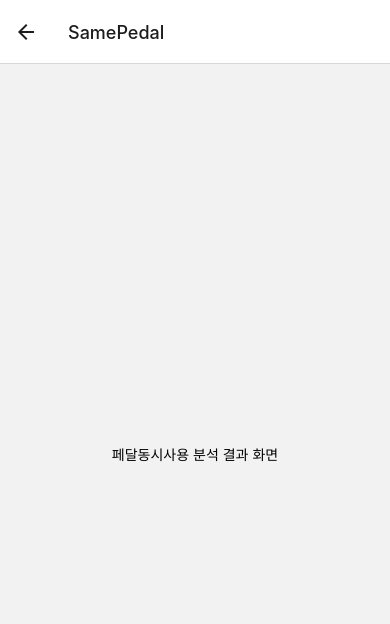
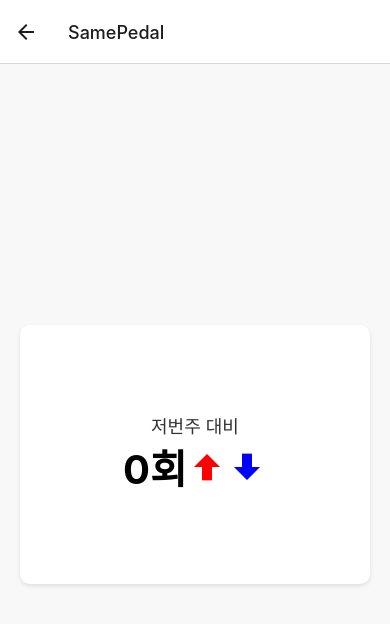
Before and after one commit to tjrwls1211/DRC, a React Native app in the folder drc-app/: screen /SamePedal in a window 390 px wide. Shown: the top 624 px of the page. Built offline with nearby package versions, Linux system fonts and the light colour scheme.

Commit message:
feat: 생성한 Card 컴포넌트 화면에 출력

```diff
--- a/drc-app/src/screens/Analysis/SamePedal.js
+++ b/drc-app/src/screens/Analysis/SamePedal.js
@@ -1,12 +1,22 @@
 import React from 'react';
-import { View, Text } from 'react-native';
+import { View, Text, StyleSheet } from 'react-native';
+import AnalysisCard from '../../components/Card/AnalysisCard';
 
 const SamePedal = () => {
   return (
-    <View style={{ flex: 1, justifyContent: 'center', alignItems: 'center' }}>
-      <Text>페달동시사용 분석 결과 화면</Text>
+    <View style={styles.container}>
+      <AnalysisCard num="0" />
     </View>
   );
 };
 
+const styles = StyleSheet.create({
+  container: {
+    flex: 1, // 부모 컨테이너가 화면 전체를 차지하도록 설정
+    padding: 20, // 전체 화면에 여백 추가
+    justifyContent: 'center', // 자식 요소들을 위에서부터 정렬
+    backgroundColor: '#f8f8f8', // 전체 배경 색상
+  },
+});
+
 export default SamePedal;
--- a/drc-app/src/screens/Analysis/SuddenAcceleration.js
+++ b/drc-app/src/screens/Analysis/SuddenAcceleration.js
@@ -1,12 +1,22 @@
 import React from 'react';
-import { View, Text } from 'react-native';
+import { View, Text, StyleSheet } from 'react-native';
+import AnalysisCard from '../../components/Card/AnalysisCard';
 
 const SuddenAcceleration = () => {
   return (
-    <View style={{ flex: 1, justifyContent: 'center', alignItems: 'center' }}>
-      <Text>급잘진 분석 결과 화면</Text>
+    <View style={styles.container}>
+      <AnalysisCard num="5" />
     </View>
   );
 };
 
+const styles = StyleSheet.create({
+  container: {
+    flex: 1, // 부모 컨테이너가 화면 전체를 차지하도록 설정
+    padding: 20, // 전체 화면에 여백 추가
+    justifyContent: 'center', // 자식 요소들을 위에서부터 정렬
+    backgroundColor: '#f8f8f8', // 전체 배경 색상
+  },
+});
+
 export default SuddenAcceleration;
--- a/drc-app/src/screens/Analysis/SuddenBraking.js
+++ b/drc-app/src/screens/Analysis/SuddenBraking.js
@@ -1,12 +1,22 @@
 import React from 'react';
-import { View, Text } from 'react-native';
+import { View, Text, StyleSheet } from 'react-native';
+import AnalysisCard from '../../components/Card/AnalysisCard';
 
 const SuddenBraking = () => {
   return (
-    <View style={{ flex: 1, justifyContent: 'center', alignItems: 'center' }}>
-      <Text>급정거 분석 결과 화면</Text>
+    <View style={styles.container}>
+        <AnalysisCard num="2" />
     </View>
   );
 };
 
+const styles = StyleSheet.create({
+  container: {
+    flex: 1, // 부모 컨테이너가 화면 전체를 차지하도록 설정
+    padding: 20, // 전체 화면에 여백 추가
+    justifyContent: 'center', // 자식 요소들을 위에서부터 정렬
+    backgroundColor: '#f8f8f8', // 전체 배경 색상
+  },
+});
+
 export default SuddenBraking;
--- a/drc-app/src/screens/MainScreen.js
+++ b/drc-app/src/screens/MainScreen.js
@@ -1,8 +1,12 @@
 import React from "react";
 import {View, StyleSheet, Button} from 'react-native';
-import Card from "../components/Card";
+import ViewCard from "../components/Card/ViewCard";
+import TouchCard from "../components/Card/TouchCard";
 import {useNavigation} from '@react-navigation/native';
 import AnalysisTabs from "./Analysis/AnalysisTabs";
+import Icon from 'react-native-vector-icons/FontAwesome';
+import Icon2 from 'react-native-vector-icons/MaterialCommunityIcons';
+import Icon3 from 'react-native-vector-icons/Ionicons';
 
 const MainScreen = () => {
     const navigation = useNavigation(); // 네비게이션 훅 사용
@@ -27,10 +31,12 @@ const MainScreen = () => {
                 <Button title="설정" onPress={() => navigation.navigate('SettingsScreen')} />
             </View>
 
+            <ViewCard name="OOO" score="30" />
+
             <View style={styles.cardContainer}>
-                <Card title="급가속 분석 결과" onPress={goToSuddenAcceleration} />
-                <Card title="급정거 분석 결과" onPress={goToSuddenBraking} />
-                <Card title="페달동시사용 분석 결과" onPress={goToSamePedal} />
+                <TouchCard analysis_item="급가속 분석 결과" onPress={goToSuddenAcceleration} />
+                <TouchCard analysis_item="급정거 분석 결과" onPress={goToSuddenBraking} />
+                <TouchCard analysis_item="페달동시사용 분석 결과" onPress={goToSamePedal} />
             </View>
         </View>
     );
@@ -53,6 +59,6 @@ const styles = StyleSheet.create({
       flex: 1, // 카드 컨테이너가 남은 공간을 차지하도록 설정
       justifyContent: 'center', // 카드들을 중앙에 정렬
     },
-  });
+});
 
 export default MainScreen;
```
